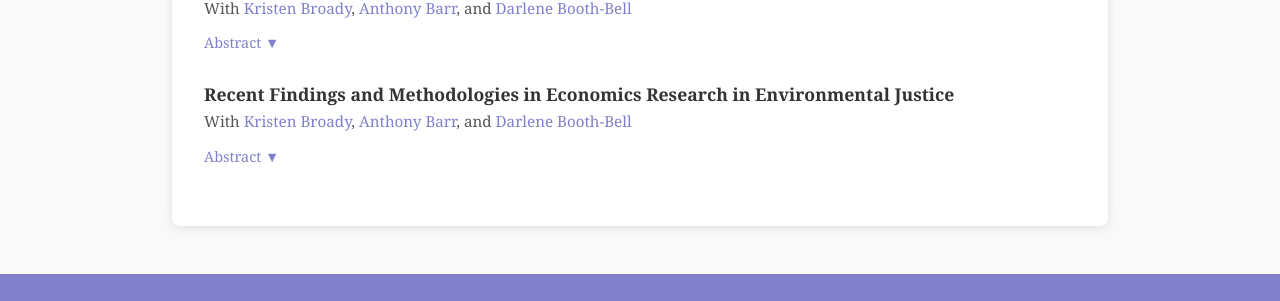
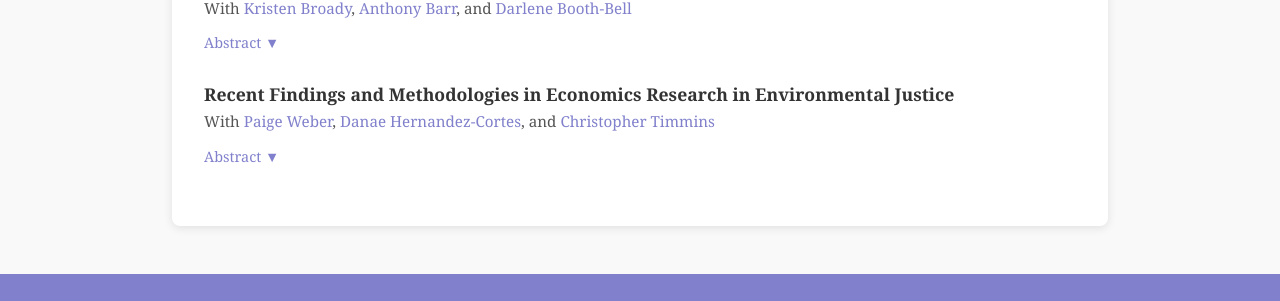
Before and after one commit to L-Cain/L-Cain.github.io, a Jekyll site: the page built from research.md, in a window 1280 px wide and 1082 px high. Shown: the part 674-975 px from the top of the window. Built offline with Jekyll 4.4.1, drawn with Linux system fonts in a browser that asks for light colours; our own code applies the rules of GitHub Pages for plain Markdown files.

Commit message:
Update research.md

```diff
--- a/research.md
+++ b/research.md
@@ -40,10 +40,9 @@ and Gaps: Nine Facts About the Disparities</a>
   </div>
 
   <div style="margin-bottom: 1.5rem;">
-    <a href="https://www.chicagofed.org/publications/chicago-fed-insights/2024/new-and-improved-carts" target="_blank" style="font-size: 1.1rem; font-weight: 600; color: #333; text-decoration: none;">Recent Findings and Methodologies in Economics Research in
-Environmental Justice</a>
+    <a href="https://www.chicagofed.org/publications/chicago-fed-insights/2024/new-and-improved-carts" target="_blank" style="font-size: 1.1rem; font-weight: 600; color: #333; text-decoration: none;">Recent Findings and Methodologies in Economics Research in Environmental Justice</a>
     <br>
-    <span style="font-size: 0.95rem; color: #555;">With <a href="https://coauthor1website.com">Kristen Broady</a>, <a href="https://coauthor1website.com">Anthony Barr</a>, and <a href="https://coauthor2website.com">Darlene Booth-Bell</a></span>
+    <span style="font-size: 0.95rem; color: #555;">With <a href="https://coauthor1website.com">Paige Weber</a>, <a href="https://coauthor1website.com">Danae Hernandez-Cortes</a>, and <a href="https://coauthor2website.com">Christopher Timmins</a></span>
 <br>
     <button onclick="var a=this.nextElementSibling;a.style.display=a.style.display==='block'?'none':'block';this.textContent=this.textContent==='Abstract ▼'?'Abstract ▲':'Abstract ▼';" style="margin-top:0.5rem;background:none;border:none;color:#8080cc;padding:0.25rem 0;cursor:pointer;font-family:inherit;font-size:0.9rem;">Abstract ▼</button>
     <div style="display:none;margin-top:0.75rem;padding:1rem;background:#f0f0f8;border-left:3px solid #8080cc;border-radius:0 4px 4px 0;">
```
